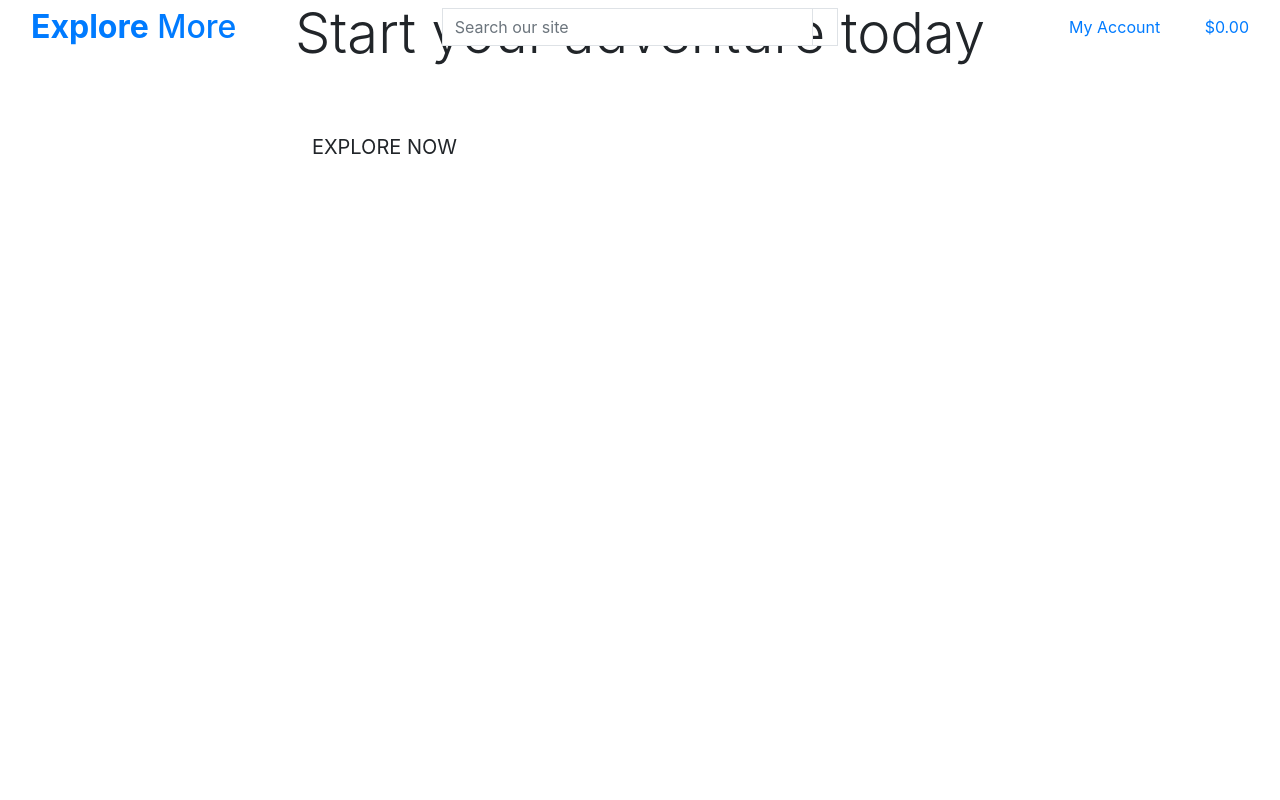
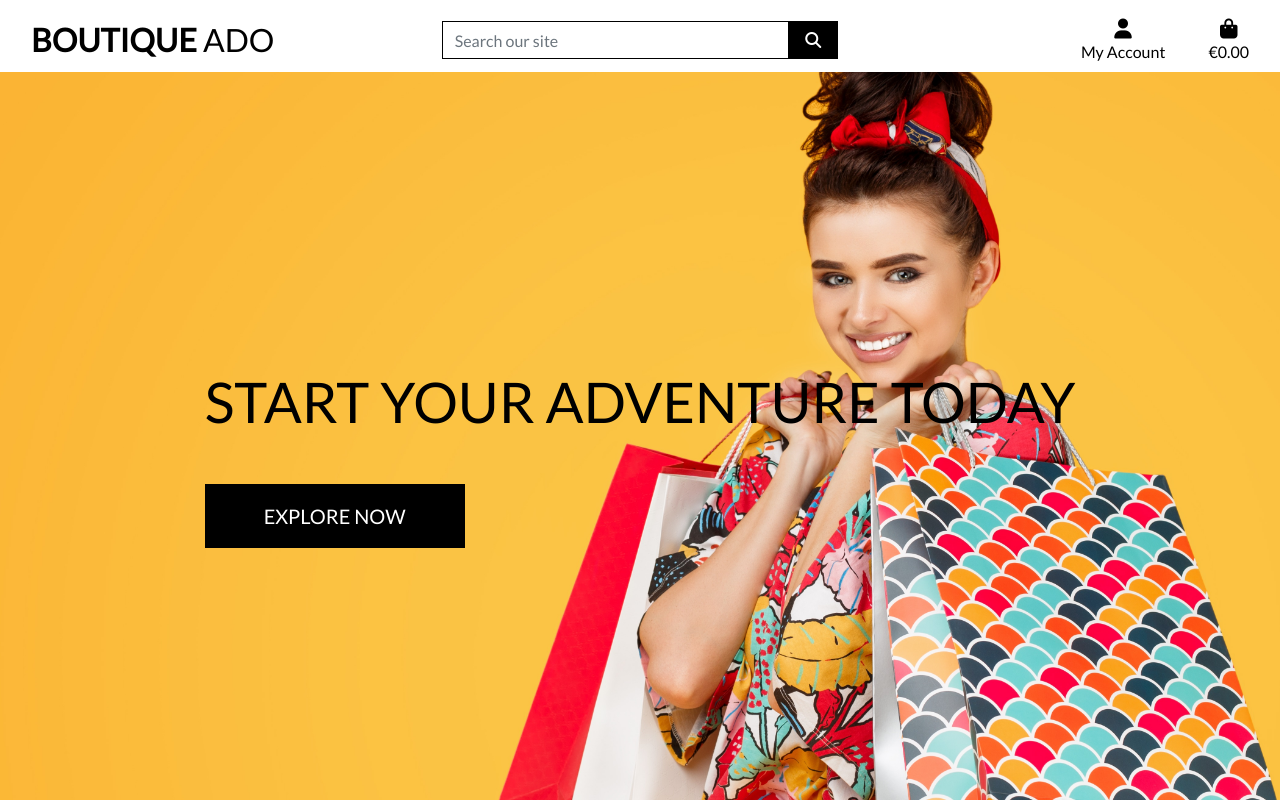
Before and after one commit to lhynes/Full-Stack-Frameworks-Django-Milestone-Project-4, a Django app: page / in a window 1280 px wide. Run offline with Django 3.2, Linux system fonts and the light colour scheme; some libraries are stand-ins or nearby versions.

Commit message:
put in basic hompage header and css

```diff
--- a/em_travel/settings.py
+++ b/em_travel/settings.py
@@ -153,3 +153,7 @@
 # https://docs.djangoproject.com/en/3.1/howto/static-files/
 
 STATIC_URL = '/static/'
+STATICFILES_DIRS = (os.path.join(BASE_DIR, 'static'),)
+
+MEDIA_URL = '/media/'
+MEDIA_ROOT = os.path.join(BASE_DIR, 'media')
--- a/em_travel/urls.py
+++ b/em_travel/urls.py
@@ -15,9 +15,11 @@
 """
 from django.contrib import admin
 from django.urls import path, include
+from django.conf import settings
+from django.conf.urls.static import static
 
 urlpatterns = [
     path('admin/', admin.site.urls),
     path('accounts/', include('allauth.urls')),
     path('', include('home.urls')),
-]
+] + static(settings.MEDIA_URL, document_root=settings.MEDIA_ROOT)
--- /dev/null
+++ b/static/css/base.css
@@ -0,0 +1,81 @@
+html {
+    height: 100%;
+}
+
+body {
+    background: url('/media/homepage_background_cropped.jpg') no-repeat center center fixed;
+    background-size: cover;
+    height: calc(100vh - 164px);
+    color: #555;
+    font-family: 'Lato';
+}
+
+/* from Bulma */
+.icon {
+    align-items: center;
+    display: inline-flex;
+    justify-content: center;
+    height: 1.5rem;
+    width: 1.5rem;
+}
+
+.logo-font {
+    text-transform: uppercase;
+}
+
+.main-logo-link {
+    width: fit-content;
+}
+
+.shop-now-button {
+    background: black;
+    color: white;
+    min-width: 260px;
+}
+
+.btn-black {
+    background: black;
+    color: white;
+}
+
+.shop-now-button:hover,
+.shop-now-button:active,
+.shop-now-button:focus,
+.btn-black:hover,
+.btn-black:active,
+.btn-black:focus {
+    background: #222;
+    color: white;
+}
+
+.text-black {
+    color: #000 !important;
+}
+
+.border-black {
+    border: 1px solid black !important;
+}
+
+/* -------------------------------- Media Queries */
+
+/* Slightly larger container on xl screens */
+@media (min-width: 1200px) {
+  .container {
+    max-width: 80%;
+  }
+}
+
+/* fixed top navbar only on medium and up */
+@media (min-width: 992px) {
+    .fixed-top-desktop-only {
+        position: fixed;
+        top: 0;
+        right: 0;
+        left: 0;
+        z-index: 1030;
+    }
+
+    .header-container {
+        padding-top: 164px;
+    }
+}
--- a/templates/base.html
+++ b/templates/base.html
@@ -15,12 +15,15 @@
 
     {% block corecss %}
         <link rel="stylesheet" href="https://stackpath.bootstrapcdn.com/bootstrap/4.4.1/css/bootstrap.min.css" integrity="sha384-Vkoo8x4CGsO3+Hhxv8T/Q5PaXtkKtu6ug5TOeNV6gBiFeWPGFN9MuhOf23Q9Ifjh" crossorigin="anonymous">
-    {% endblock %}
+        <link rel="stylesheet" href="https://fonts.googleapis.com/css?family=Lato&display=swap">
+        <link rel="stylesheet" href="{% static 'css/base.css' %}">
+        {% endblock %}
 
     {% block extra_css %}
     {% endblock %}
 
     {% block corejs %}
+        <script src="https://kit.fontawesome.com/01ab574f4b.js" crossorigin="anonymous"></script>
         <script src="https://code.jquery.com/jquery-3.4.1.slim.min.js" integrity="sha384-J6qa4849blE2+poT4WnyKhv5vZF5SrPo0iEjwBvKU7imGFAV0wwj1yYfoRSJoZ+n" crossorigin="anonymous"></script>
         <script src="https://cdn.jsdelivr.net/npm/popper.js@1.16.0/dist/umd/popper.min.js" integrity="sha384-Q6E9RHvbIyZFJoft+2mJbHaEWldlvI9IOYy5n3zV9zzTtmI3UksdQRVvoxMfooAo" crossorigin="anonymous"></script>
         <script src="https://stackpath.bootstrapcdn.com/bootstrap/4.4.1/js/bootstrap.min.js" integrity="sha384-wfSDF2E50Y2D1uUdj0O3uMBJnjuUD4Ih7YwaYd1iqfktj0Uod8GCExl3Og8ifwB6" crossorigin="anonymous"></script>
@@ -33,10 +36,10 @@
   </head>
   <body>
     <header class="container-fluid fixed-top">
-        <div class="row">
+        <div id="topnav" class="row bg-white pt-lg-2 d-none d-lg-flex">
             <div class="col-12 col-lg-4 my-auto py-1 py-lg-0 text-center text-lg-left">
                 <a href="{% url 'home' %}" class="nav-link main-logo-link">
-                    <h2 class="logo-font text-black my-0"><strong>Explore</strong> More</h2>
+                    <h2 class="logo-font text-black my-0"><strong>Boutique</strong> Ado</h2>
                 </a>
             </div>
             <div class="col-12 col-lg-4 my-auto py-1 py-lg-0">
@@ -81,9 +84,9 @@
                                 <div><i class="fas fa-shopping-bag fa-lg"></i></div>
                                 <p class="my-0">
                                     {% if grand_total %}
-                                        ${{ grand_total|floatformat:2 }}
+                                        €{{ grand_total|floatformat:2 }}
                                     {% else %}
-                                        $0.00
+                                        €0.00
                                     {% endif %}
                                 </p>
                             </div>
```
Also changed, not shown: media/homepage_background_cropped.jpg (added).
